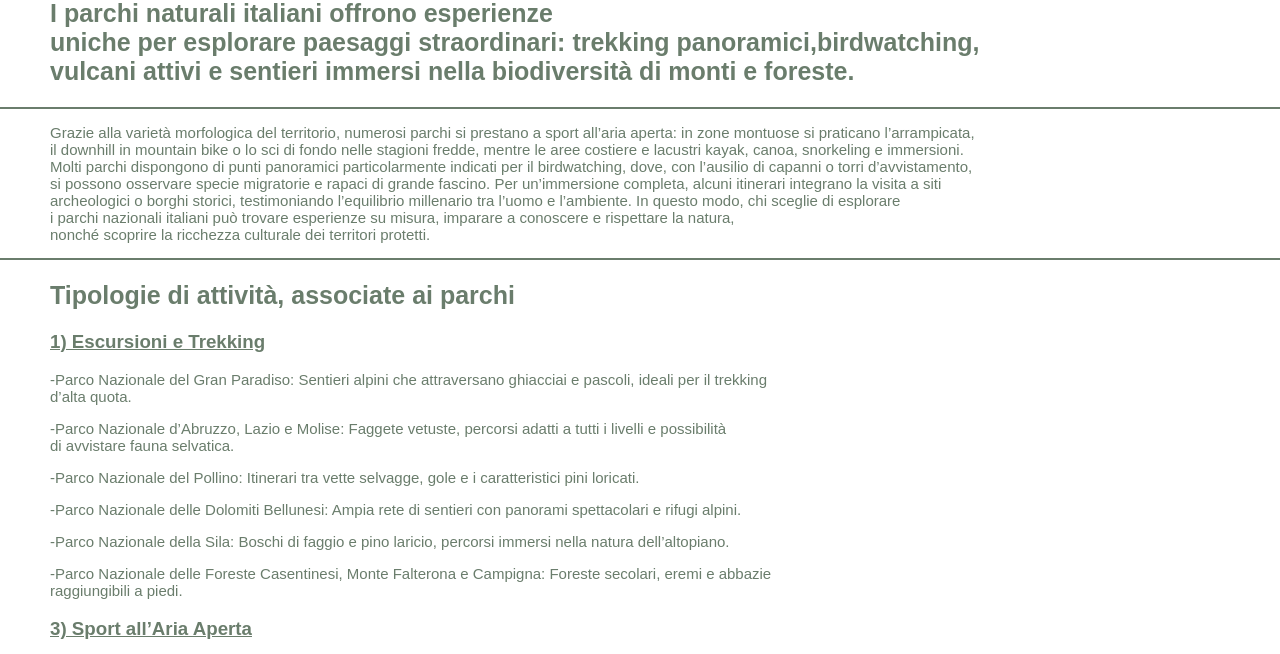
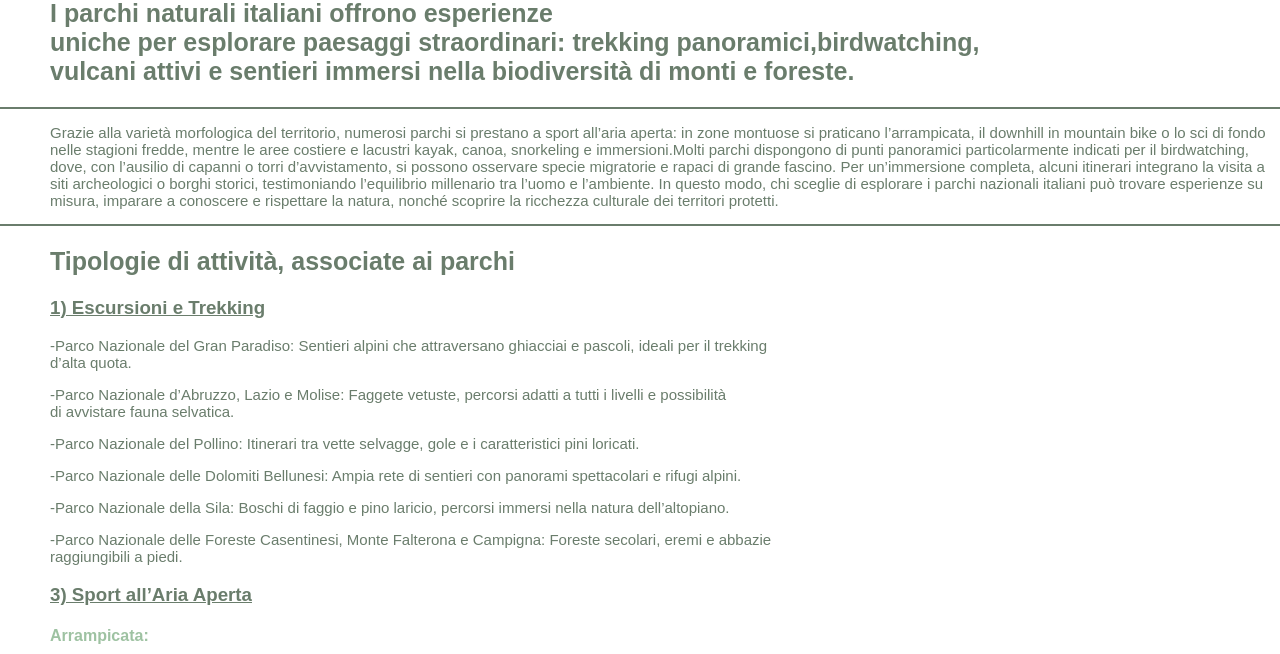
Before and after one commit to antoo020/sito-parco, a plain HTML site: page indexattività.html in a window 1280 px wide. Shown: the part 146-800 px from the top of the page. Drawn offline with Linux system fonts and the light colour scheme.

Commit message:
Update indexattività.html

```diff
--- a/indexattività.html
+++ b/indexattività.html
@@ -30,15 +30,15 @@
                 <div>
                     <span>
                     <p>Grazie alla varietà morfologica del territorio, numerosi parchi si prestano a sport
-                        all’aria aperta: in zone montuose si praticano l’arrampicata, <br>il downhill in mountain bike o
+                        all’aria aperta: in zone montuose si praticano l’arrampicata, il downhill in mountain bike o
                         lo sci di fondo nelle stagioni fredde, mentre le aree costiere e lacustri kayak, canoa,
-                        snorkeling e immersioni. <br>Molti parchi dispongono di punti panoramici particolarmente indicati per il
-                        birdwatching, dove, con l’ausilio di capanni o torri d’avvistamento, <br>si possono osservare
+                        snorkeling e immersioni.Molti parchi dispongono di punti panoramici particolarmente indicati per il
+                        birdwatching, dove, con l’ausilio di capanni o torri d’avvistamento, si possono osservare
                         specie migratorie e rapaci di grande fascino.
                         Per un’immersione completa, alcuni itinerari integrano la visita a
-                        siti <br>archeologici o borghi storici, testimoniando l’equilibrio millenario tra
-                        l’uomo e l’ambiente. In questo modo, chi sceglie di esplorare<br> i parchi nazionali italiani può
-                        trovare esperienze su misura, imparare a conoscere e rispettare la natura,<br> nonché scoprire la ricchezza culturale
+                        siti archeologici o borghi storici, testimoniando l’equilibrio millenario tra
+                        l’uomo e l’ambiente. In questo modo, chi sceglie di esplorare i parchi nazionali italiani può
+                        trovare esperienze su misura, imparare a conoscere e rispettare la natura, nonché scoprire la ricchezza culturale
                         dei territori protetti.</p>
                     <hr class="custom-line">
                     </span>
```
